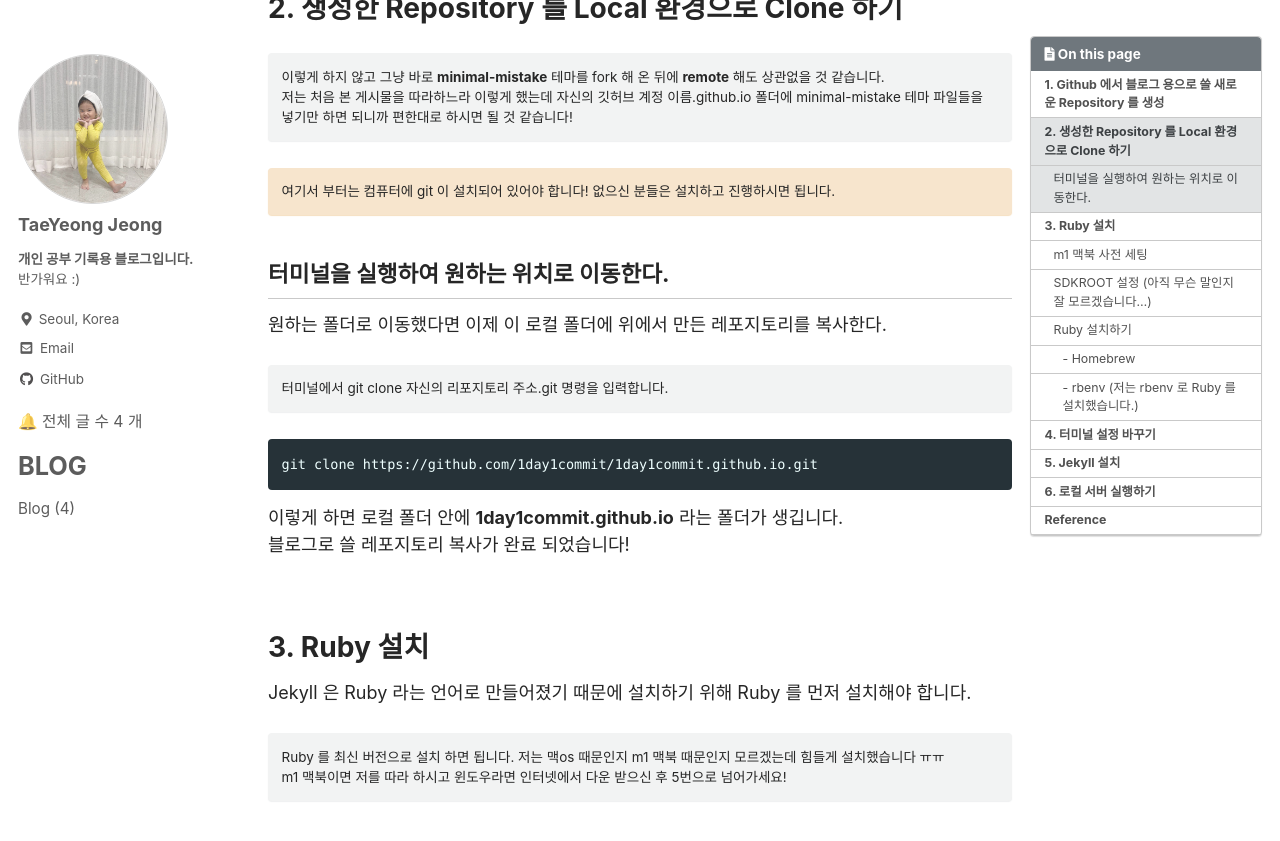
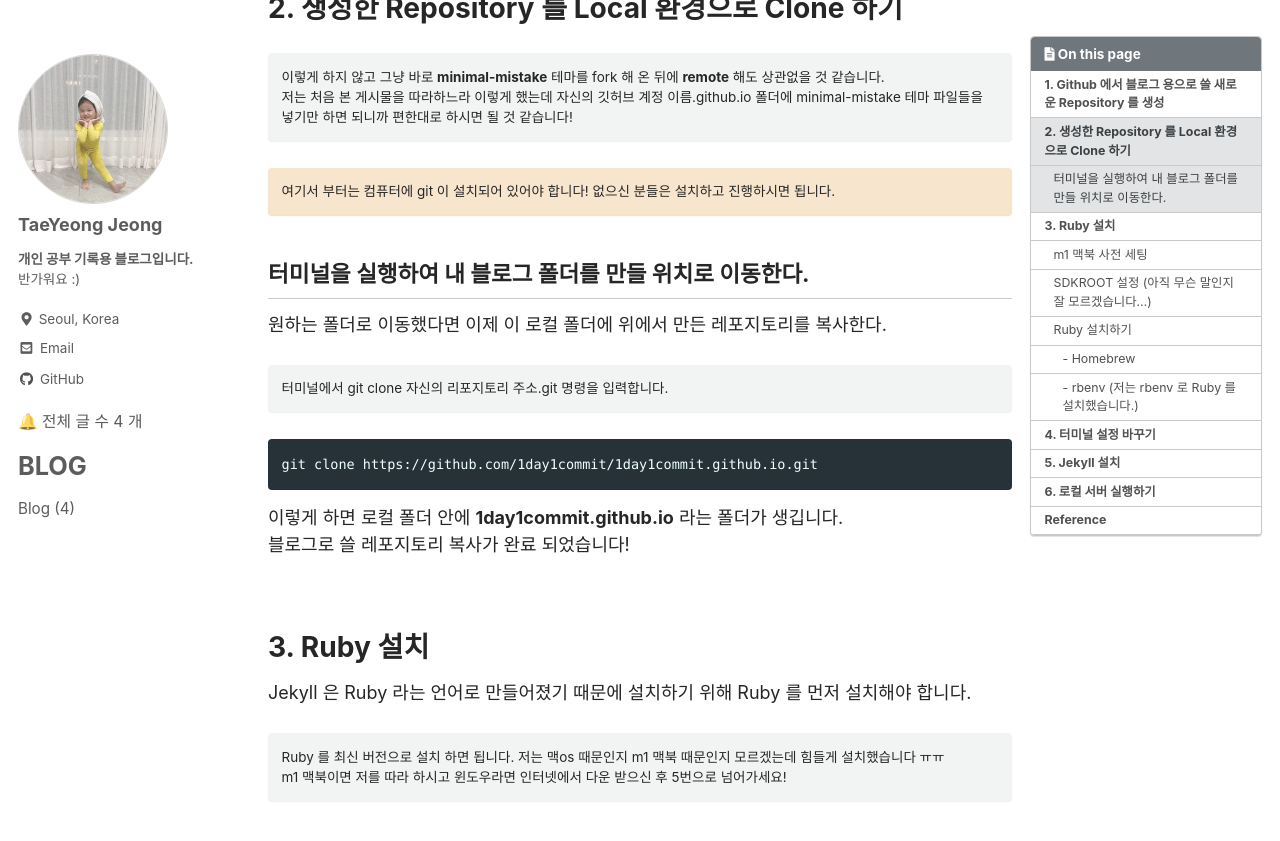
Before and after one commit to dev-taeyeong/test-blog, a Jekyll site: the page built from _posts/Github_Blog/2021-11-01-make-blog-1.md, in a window 1280 px wide and 900 px high, scrolled down 493 px. Shown: the top 841 px of the window. Built offline with Jekyll 4.4.1, drawn with Linux system fonts in a browser that asks for light colours; cached includes are drawn as plain includes; comment, search, counter and statistics services are not loaded; some of the changed text lies outside the part shown.

Commit message:
깃허브 블로그 생성 포스트 수정

```diff
--- a/_posts/Github_Blog/2021-11-01-make-blog-1.md
+++ b/_posts/Github_Blog/2021-11-01-make-blog-1.md
@@ -44,7 +44,7 @@
 여기서 부터는 컴퓨터에 git 이 설치되어 있어야 합니다! 없으신 분들은 설치하고 진행하시면 됩니다.
 {: .notice--warning}
 
-## 터미널을 실행하여 원하는 위치로 이동한다.
+## 터미널을 실행하여 내 블로그 폴더를 만들 위치로 이동한다.
 
 원하는 폴더로 이동했다면 이제 이 로컬 폴더에 위에서 만든 레포지토리를 복사한다.
 
```
Also changed, not shown: _posts/Github_Blog/2021-11-01-make-blog-2.md (+1 -23 lines).
